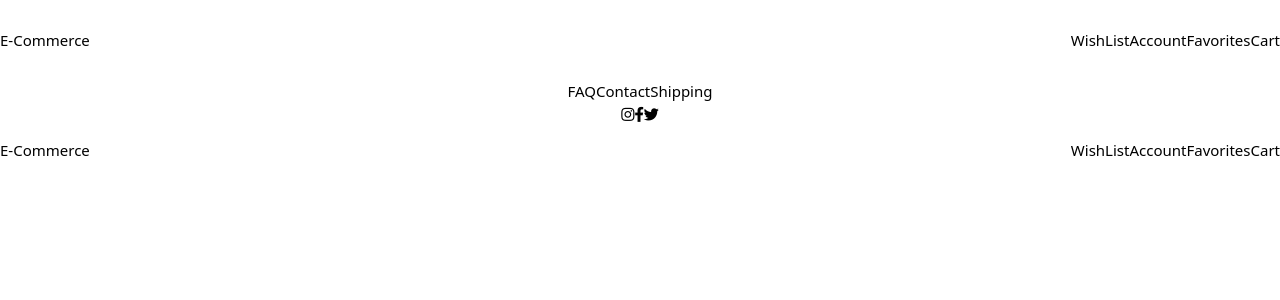
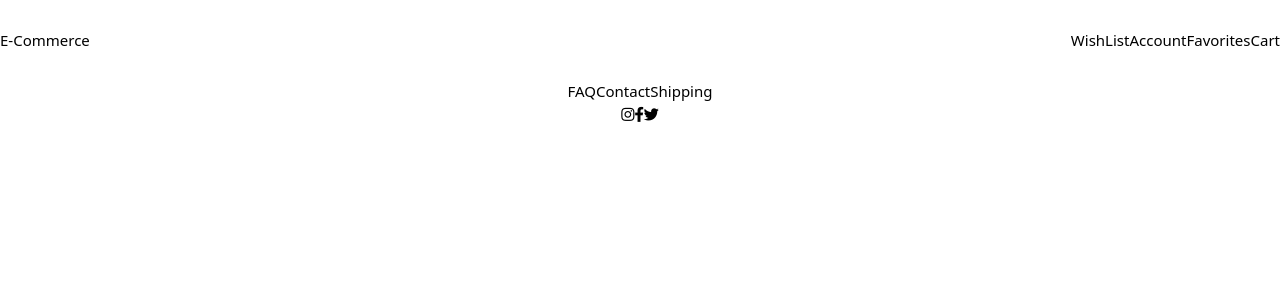
Before and after one commit to soyed/e-commerce-project, a React app: page /home in a window 1280 px wide. Shown: the top 300 px of the page. Built offline with nearby package versions, Linux system fonts and the light colour scheme.

Commit message:
set up homePage component

```diff
--- a/src/App.tsx
+++ b/src/App.tsx
@@ -1,21 +1,18 @@
 import React from 'react';
 import { Switch, Redirect, Route } from 'react-router-dom';
-import Footer from './components/Footer/Footer';
-import Header from './components/Header/Header';
+
+import HomePage from './components/HomePage/Homepage';
 import { LinkPath } from './routes/utilS';
 
 const App = () => {
   return (
     <>
-      <Header />
-      <Footer />
-
       {/* Routes => temp location */}
       <Switch>
         <Route path='/' exact>
           <Redirect to='/home' />
         </Route>
-        <Route path={LinkPath.HOME} exact component={Header} />
+        <Route path={LinkPath.HOME} exact component={HomePage} />
 
         {/* Information Route */}
         <Route path={LinkPath.FAQ} />
--- /dev/null
+++ b/src/components/HomePage/Homepage.tsx
@@ -0,0 +1,18 @@
+import React from 'react';
+import Footer from '../Footer/Footer';
+import Header from '../Header/Header';
+
+interface HomePageProps {}
+
+const HomePage: React.FC<HomePageProps> = (props) => {
+  const {} = props;
+
+  return (
+    <>
+      <Header />
+      <Footer />
+    </>
+  );
+};
+
+export default HomePage;
```
